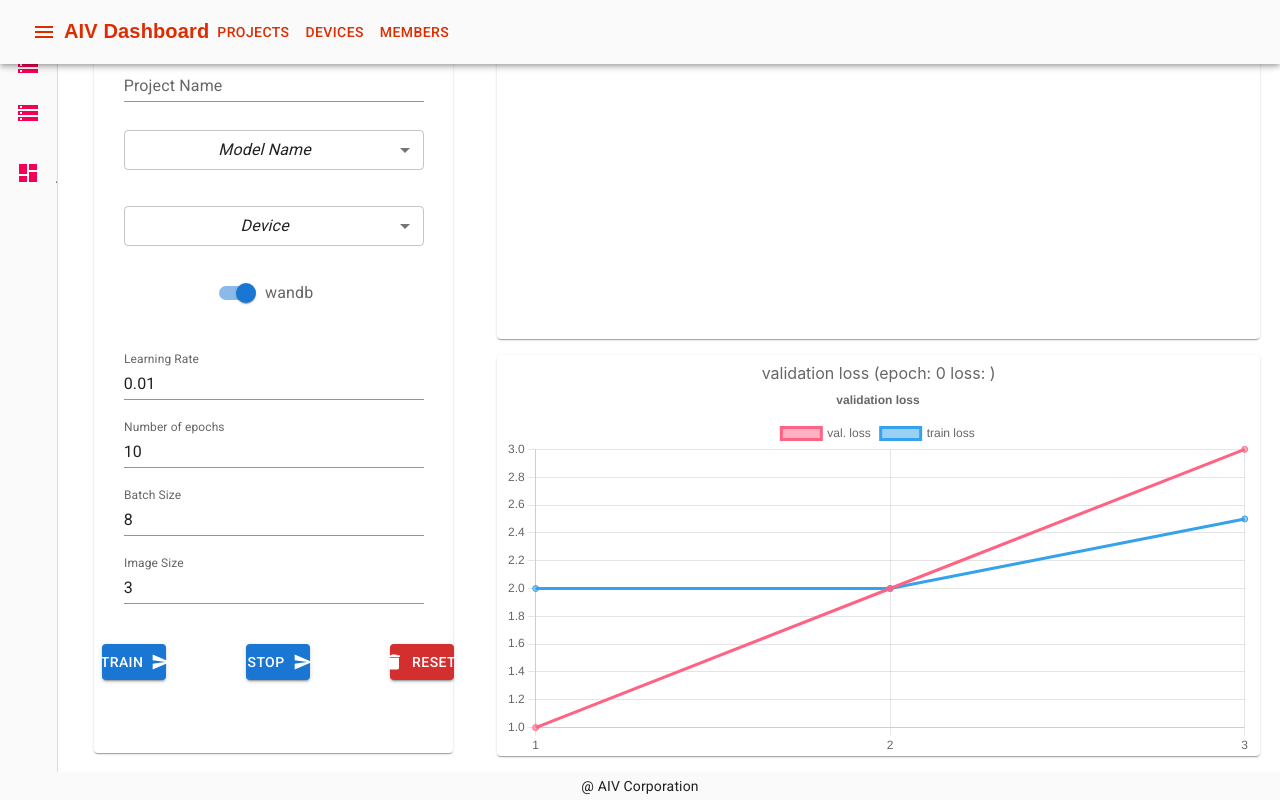
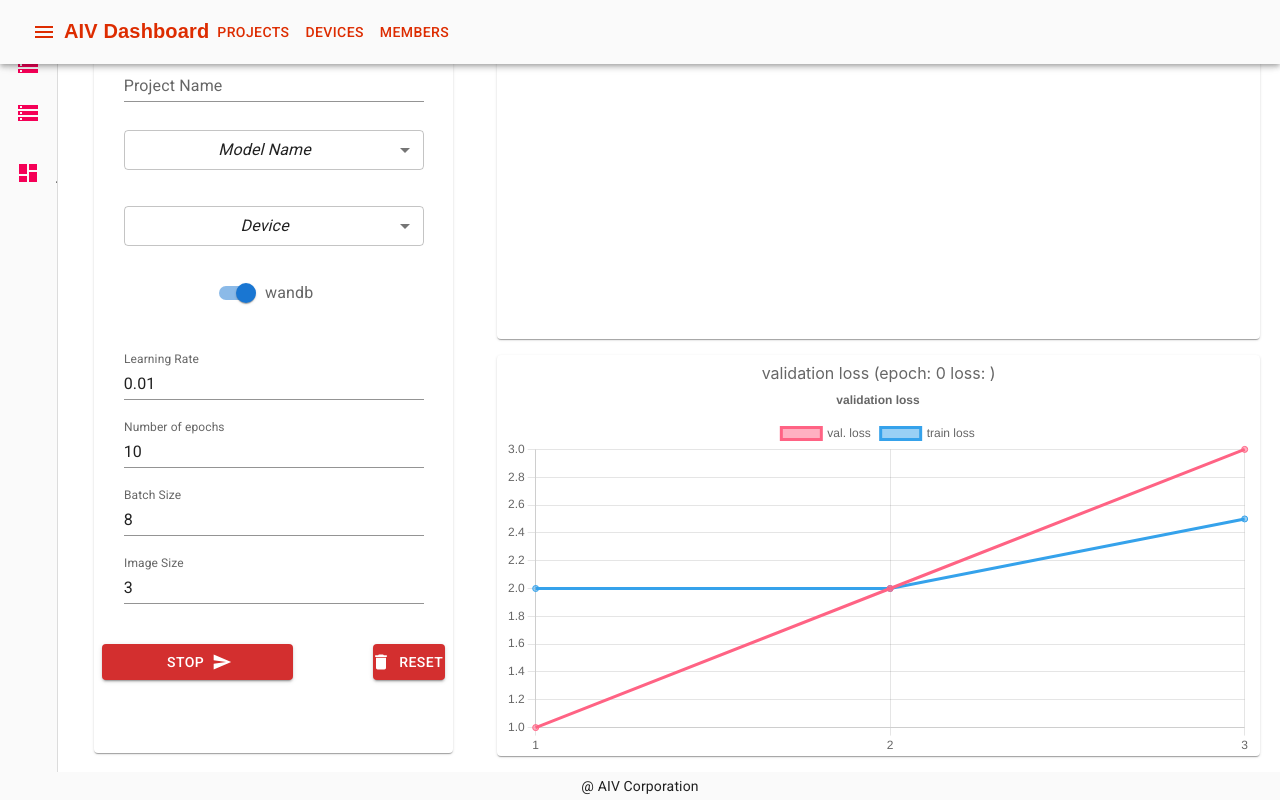
Before and after one commit to wonchul-kim/dashboard_layout, a React (Create React App) app in the folder ui/: page /mlworkflow in a window 1280 px wide. Both pictures are taken after a click on the button "TRAIN". Shown: the part 143-943 px from the top of the page. Built offline with nearby package versions, Linux system fonts and the light colour scheme; no server answers.

Commit message:
train&stop button as toggle

```diff
--- a/ui/src/drawerPages/mlworkflow.tsx
+++ b/ui/src/drawerPages/mlworkflow.tsx
@@ -105,7 +105,7 @@ class MLWorkflowPage extends Component<appProps, paramsState> {
       epoch: 0,
       trainValLoss: 0,
       trainTrainLoss: 0,
-      trainStatus: "OFF",
+      trainStatus: "Train",
       info: "",
       connection: "NOT Connected",
 
@@ -171,7 +171,7 @@ class MLWorkflowPage extends Component<appProps, paramsState> {
     this.socket.on("connect", () => console.log("* CONNECTED TO BACKEND >>>>>>>"));
     this.socket.on("disconnect", () => console.log("* DISCONNECTED TO BACKEND .....!!!"));
     // this.socket.emit("Start", {"status": "Start the training >>>"});
-    // this.setState({trainStatus: "ON"});
+    this.setState({trainStatus: "Train"});
     this.socket.on('response', (data: any) => {
       this.setState({connection: data.connection});
       console.log("response from connection", data.connection);
@@ -180,25 +180,28 @@ class MLWorkflowPage extends Component<appProps, paramsState> {
   }
 
   handleTrainButton = (e: any) => {
+
+    if (this.state.trainStatus === 'Train') {
       console.log("Clicked Train Button")
+      this.setState({trainStatus: "Stop"});
       e.preventDefault();
       this.sendParams();
       // this.socket.on("connect", () => console.log("* CONNECTED TO BACKEND"));
       this.socket.emit("Start", {"status": "Start the training >>>"});
-    this.setState({trainStatus: "ON"});
       // this.socket.on('response', data => {
       //   this.setState({connection: data.connection});
       //   console.log("response from connection", data.connection);
       // });
       // this.socket.on("trainData", this.trainDataHandleFunc);
     }
-
-  handleStopButton = (e: any) => {
+    else if (this.state.trainStatus === 'Stop'){
       console.log("Clicked Stop Button");
+      this.setState({trainStatus: "Train"});
       e.preventDefault();
       this.socket.emit("Stop", {"status": "Stop the training !!!!"});
-    this.setState({trainStatus: "OFF"});
     }
+  }
+
 
   sendParams = async () => {
     const url = '/mlworkflow/train-parameters';
@@ -329,8 +332,9 @@ class MLWorkflowPage extends Component<appProps, paramsState> {
             </FormControl>
 
             <Stack direction="row" spacing={10}>
-              <Button variant='contained' endIcon={<SendIcon />} onClick={this.handleTrainButton}> Train </Button>
-              <Button variant='contained' endIcon={<SendIcon />} onClick={this.handleStopButton}> Stop </Button>
+              {this.state.trainStatus === 'Train' ?
+                <Button variant='contained' endIcon={<SendIcon />} onClick={this.handleTrainButton} style={{width: '300px'}}> {this.state.trainStatus} </Button>
+                : <Button variant='contained' color='error' endIcon={<SendIcon />} onClick={this.handleTrainButton} style={{width: '300px'}}> {this.state.trainStatus} </Button> }
               <Button variant='contained' color='error' startIcon={<DeleteIcon />} onClick={this.handleResetButton}> Reset </Button>
             </Stack>
           </Item>
```
Lines whose indentation alone changed are shown as unchanged.
